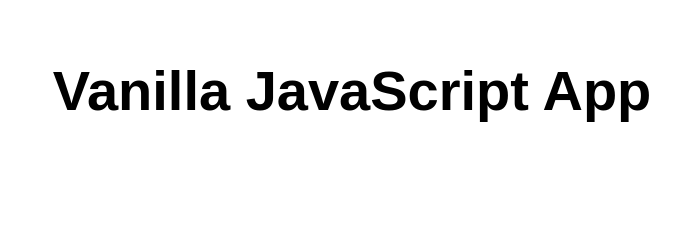
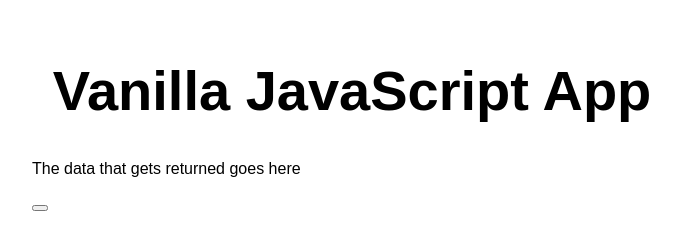
Before and after one commit to ValerieC123/Cars-repo-practice, a website: page src/index.html in a window 1280 px wide. Shown: the whole page, without its empty margins (288-968 px from the left). Drawn offline with Linux system fonts and the light colour scheme.

Commit message:
Setting up the website

```diff
--- a/src/index.html
+++ b/src/index.html
@@ -5,12 +5,15 @@
   <meta charset="UTF-8">
   <meta name="viewport" content="width=device-width, initial-scale=1.0">
   <link rel="stylesheet" href="styles.css">
+  <script src="script.js"></script>
   <title>Vanilla JavaScript App</title>
 </head>
 
 <body>
   <main>
     <h1>Vanilla JavaScript App</h1>
+    <p id="Info"> The data that gets returned goes here</p>
+    <button id="getCars" onclick="displayCars()"></button>
   </main>
 </body>
 
--- /dev/null
+++ b/src/script.js
@@ -0,0 +1,5 @@
+function displayCars()
+{
+    console.log();
+    console.log("The cars should be displayed here");
+}
```
